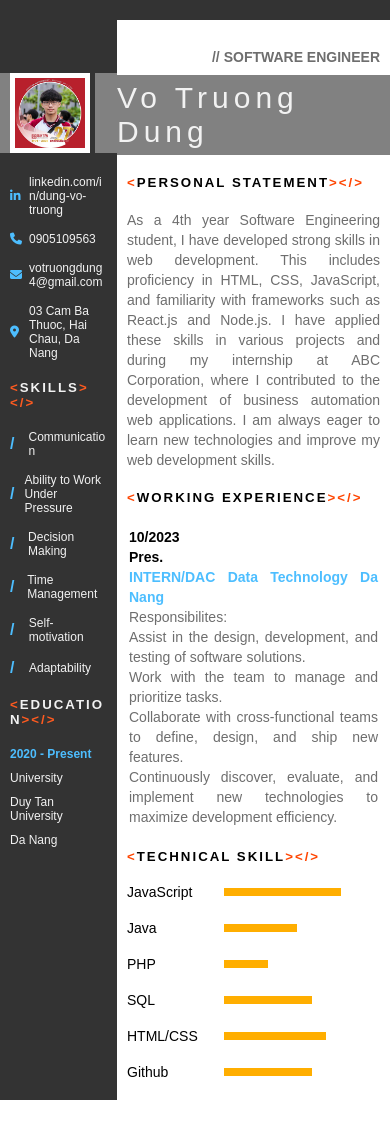
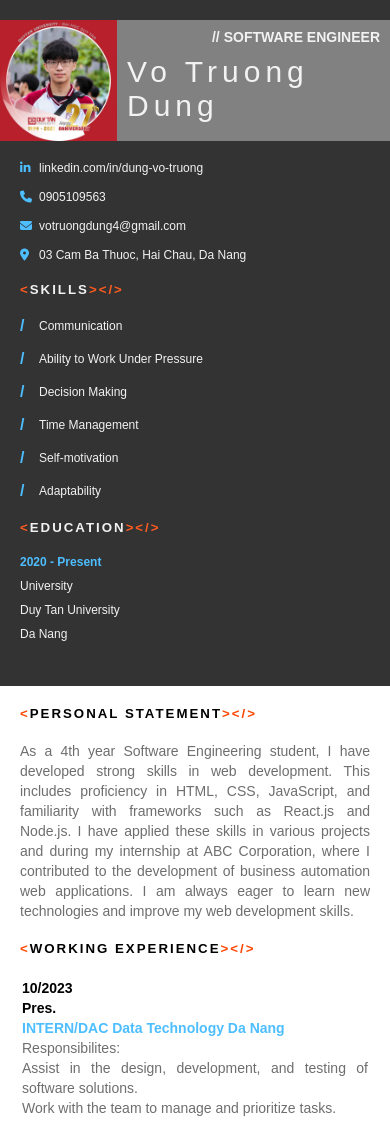
Before and after one commit to dtvn-training/2023-dn-Vo-Truong-Dung-CV, a plain HTML site: page index.html in a window 390 px wide. Shown: the top 1121 px of the page. Before the commit the page ends 1100 px from the top, so only its background shows below. Drawn offline with Linux system fonts and the light colour scheme.

Commit message:
update responsive

```diff
--- a/index.html
+++ b/index.html
@@ -20,7 +20,7 @@
         <div class="left-header">
           <div class="left-deco"></div>
           <div class="img-container">
-            <img src="img/3e3eab8c-ee0c-43a2-b1a9-2113a5ee5f1a.jpg" />
+            <img src="img/3e3eab8c-ee0c-43a2-b1a9-2113a5ee5f1a.jpg" alt=""/>
           </div>
           <div class="right-deco"></div>
         </div>
--- a/style.css
+++ b/style.css
@@ -243,7 +243,7 @@ table .job-title {
   td {
     flex-basis: 100%;
   }
-  li{
+  li {
     list-style: none !important;
   }
 }
@@ -267,6 +267,7 @@ table .job-title {
   }
   .tech-item {
     flex-basis: 100%;
+    padding-right: 0;
   }
 }
 @media only screen and (max-width: 700px) {
@@ -279,51 +280,72 @@ table .job-title {
   }
 }
 @media only screen and (max-width: 600px) {
-  h5{
-    overflow-wrap: anywhere;
-  }
   .left-deco {
     width: 10px;
   }
-  .img-container{
+  .img-container {
     width: 120px;
     height: 120px;
   }
+  .right-header {
+    padding-top: 35px;
+  }
+  .content {
+    flex-direction: column;
+  }
+  .left-content,
+  .right-content {
+    width: 100%;
+  }
   .left-content {
-    padding-left: 10px;
-    padding-right: 15.5px;
-  }
-  .right-header{
-    padding-top: 35px;
+    padding: 20px;
   }
 }
 @media only screen and (max-width: 550px) {
-  .right-header-title,.right-content {
+  .right-header-title {
     padding: 0 10px;
   }
-  .right-header-deco{
+  .right-header-deco {
     font-size: 30px;
   }
 }
 @media only screen and (max-width: 500px) {
-  .img-container{
+  .img-container {
     width: 100px;
     height: 100px;
   }
-  .right-header{
+  .right-header {
     padding-top: 25px;
   }
-  .left-content {
-    padding-left: 10px;
-    padding-right: 10px;
+}
+
+@media only screen and (max-width: 400px) {
+  .left-header {
+    padding-top: 0;
+  }
+  .left-deco,
+  .right-deco {
+    display: none;
+  }
+  .img-container {
+    width: 100%;
+    height: 100%;
+    margin-right: 0;
+    padding: 0;
+  }
+  .img-container img {
+    height: 100%;
+    object-fit: fill;
+  }
+  .right-header {
+    padding-top: 0;
+    background: var(--secondary-color);
+  }
+  .right-header-title {
+    color: var(--lg-text-color);
+  }
+  .right-header-deco {
+    padding: 0 10px;
+    height: fit-content;
   }
 }
-@media only screen and (max-width: 400px) {
-  .img-container{
-    width: 80px;
-    height: 80px;
-  }
-  .right-header{
-    padding-top: 20px;
-  }
-}
```
